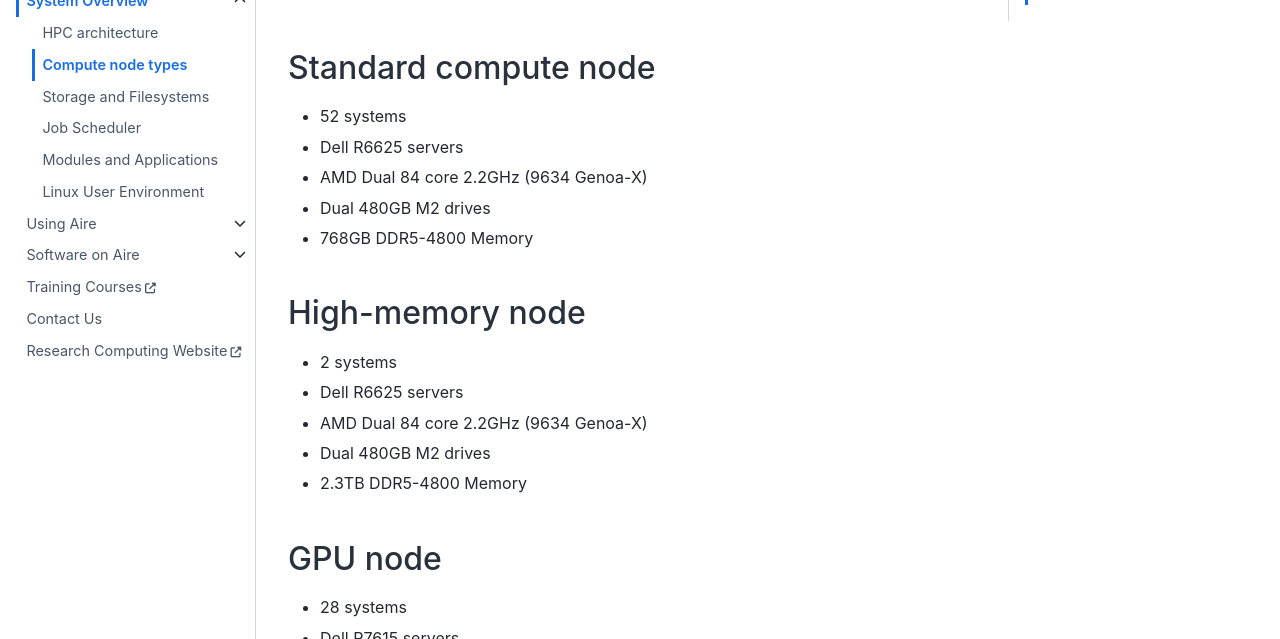
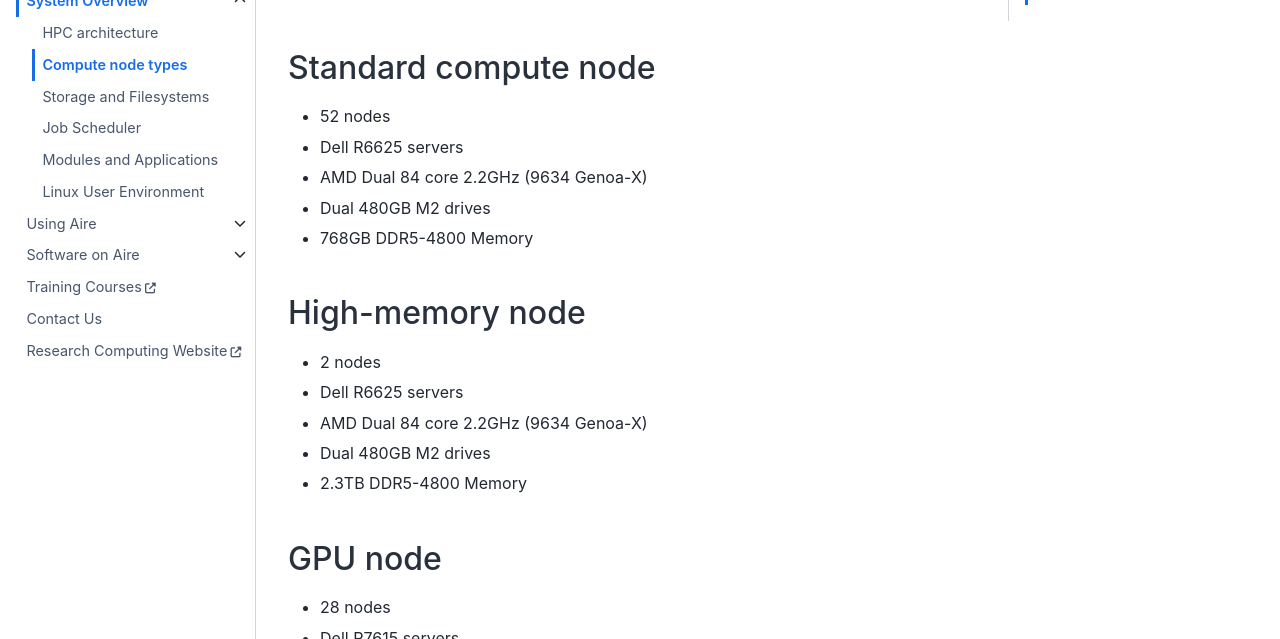
Before and after one commit to arcdocs/aire, a Jupyter Book: the page built from book/system/compute_node_types.md, in a window 1280 px wide and 900 px high. Shown: the part 261-900 px from the top of the window. Built offline with Jupyter Book 1.0.4 settings and Sphinx 7.4.7 and the Sphinx Book theme 1.1.4, drawn with Linux system fonts in a browser that asks for light colours.

Commit message:
Update terminology from 'systems' to 'nodes'

```diff
--- a/book/system/compute_node_types.md
+++ b/book/system/compute_node_types.md
@@ -4,7 +4,7 @@ The Aire HPC cluster is composed of various types of compute nodes, each designe
 
 ## Standard compute node
 
-- 52 systems
+- 52 nodes
 - Dell R6625 servers
 - AMD Dual 84 core 2.2GHz (9634 Genoa-X)
 - Dual 480GB M2 drives
@@ -12,7 +12,7 @@ The Aire HPC cluster is composed of various types of compute nodes, each designe
 
 ## High-memory node
 
-- 2 systems
+- 2 nodes
 - Dell R6625 servers
 - AMD Dual 84 core 2.2GHz (9634 Genoa-X)
 - Dual 480GB M2 drives
@@ -20,7 +20,7 @@ The Aire HPC cluster is composed of various types of compute nodes, each designe
 
 ## GPU node
 
-- 28 systems
+- 28 nodes
 - Dell R7615 servers
 - 3 x NVIDIA L40S 48GB GPUs (PCIe)
 - AMD 24 core 2.9GHz (9254 Genoa-X)
```
